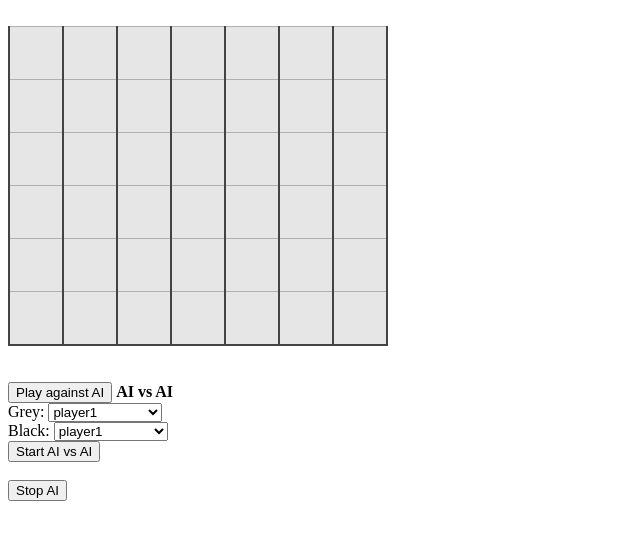
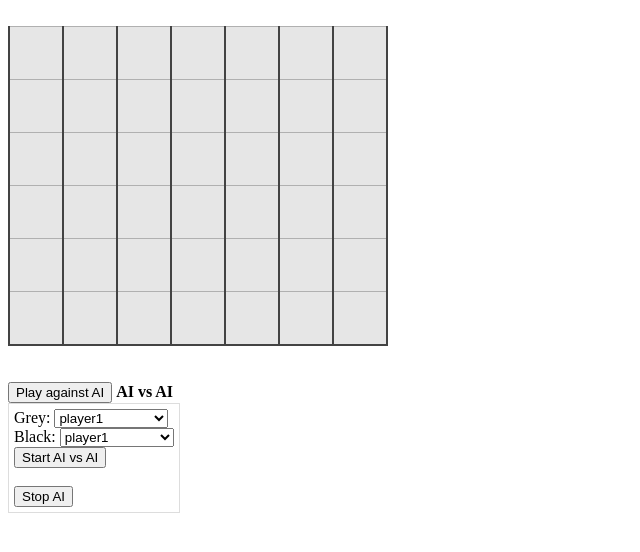
Before and after one commit to ludopulles/science-maker-codecup-demo, a plain HTML site: page interface/index.html in a window 1280 px wide. Both pictures are taken after a click on the button "AI vs AI". Shown: the whole page, without its empty margins (0-640 px from the left). Drawn offline with nearby package versions, Linux system fonts and the light colour scheme; no server answers.

Commit message:
Update style.css

```diff
--- a/interface/style.css
+++ b/interface/style.css
@@ -56,6 +56,20 @@ td.cell span.O{
 	font-family:Monospace;
 }
 
-#ainextmove{
+#showplayervsai{
 	display:none;
 }
+
+#aivsai{
+	display:none;
+}
+
+#aivsaishown{
+	display:none;
+}
+
+div.selectDiv{
+	border:1px #ddd solid;
+	display:inline-block;
+	padding:5px;
+}
```
